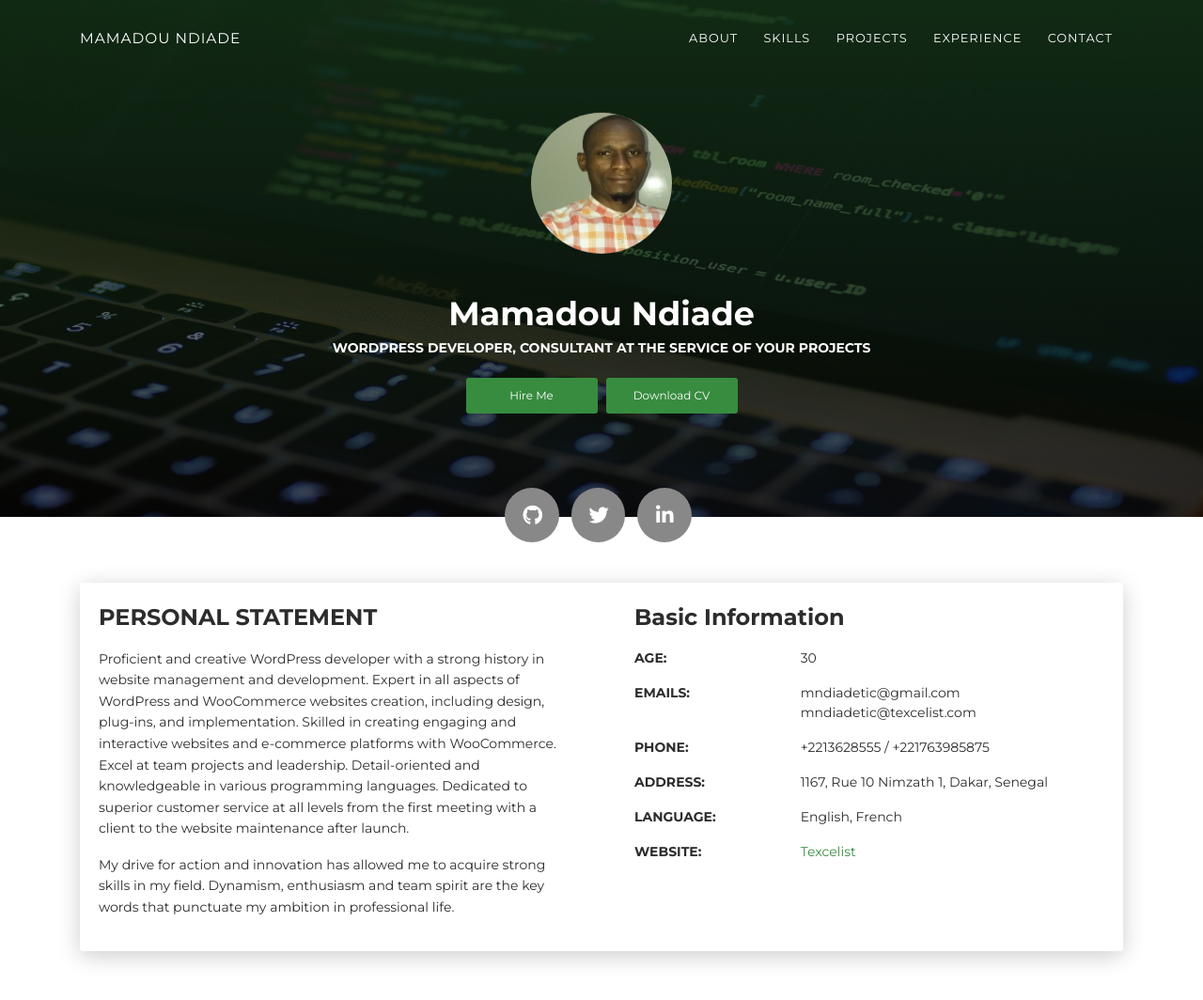
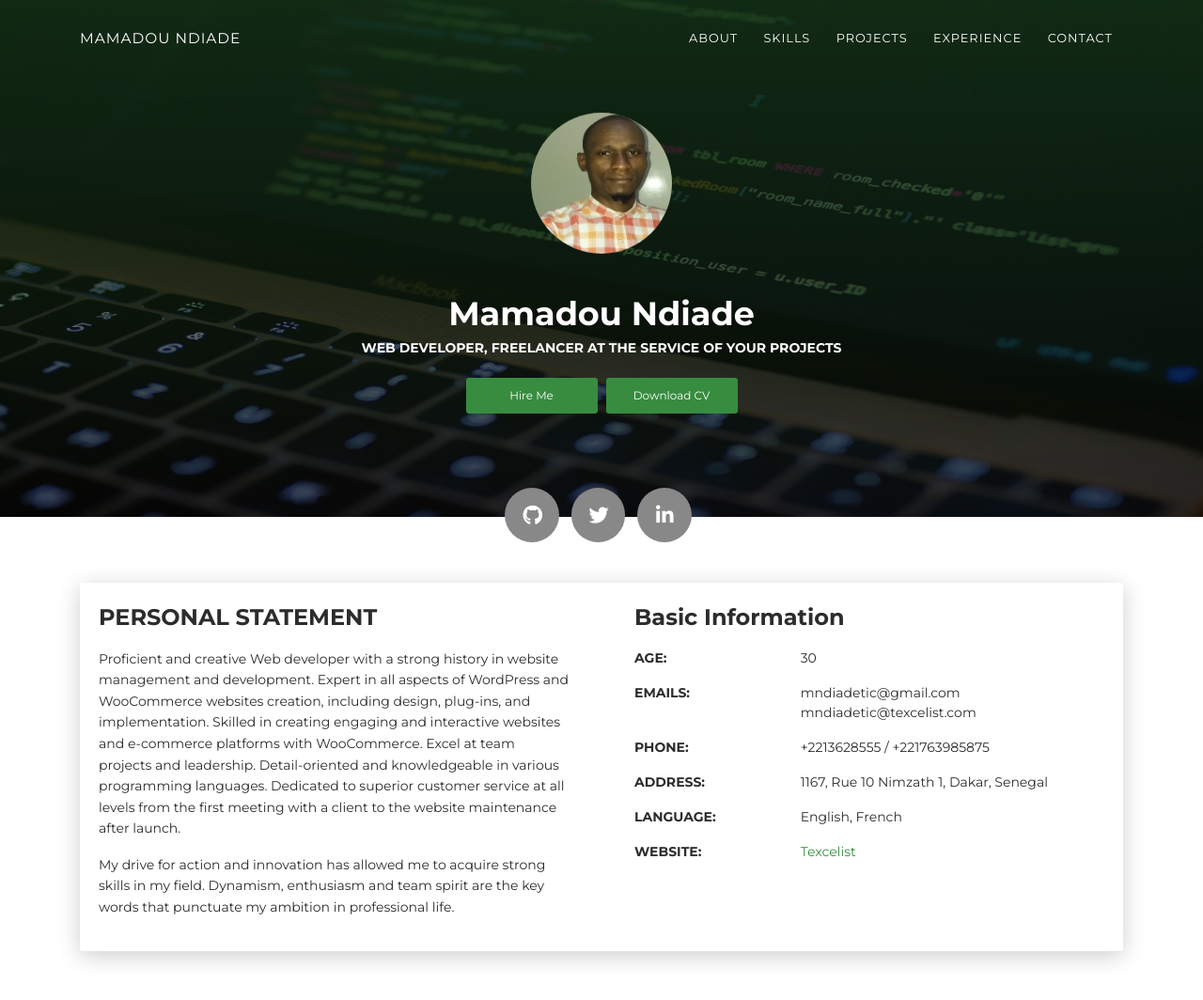
Before and after one commit to ndiadedev/dev-curriculum, a plain HTML site: page index.html in a window 1280 px wide. Shown: the top 1064 px of the page at 94% size. Drawn offline with Linux system fonts and the light colour scheme.

Commit message:
Update index.html
update profile

```diff
--- a/index.html
+++ b/index.html
@@ -43,7 +43,7 @@
         <div class="content-center">
           <div class="cc-profile-image"><a href="#"><img src="images/ndiade.jpg" alt="Image"/></a></div>
           <div class="h2 title">Mamadou Ndiade</div>
-          <p class="category text-white">WordPress developer, Consultant at the service of your projects</p><a class="btn btn-primary smooth-scroll mr-2" href="#contact" data-aos="zoom-in" data-aos-anchor="data-aos-anchor">Hire Me</a><a class="btn btn-primary" href="#" data-aos="zoom-in" data-aos-anchor="data-aos-anchor">Download CV</a>
+          <p class="category text-white">Web developer, freelancer at the service of your projects</p><a class="btn btn-primary smooth-scroll mr-2" href="#contact" data-aos="zoom-in" data-aos-anchor="data-aos-anchor">Hire Me</a><a class="btn btn-primary" href="#" data-aos="zoom-in" data-aos-anchor="data-aos-anchor">Download CV</a>
         </div>
       </div>
       <div class="section">
@@ -67,7 +67,7 @@
             <div class="h4 mt-0 title">PERSONAL STATEMENT</div>
            <!--  <p>I am a web application software developer and UI-UX Designer with 6 years’ experience developing a wide range of applications and templates for both web and mobile reponsiveness. I have proven expertise in building travel web apllication, i understand aspects of development from project planning to requirements gathering through to writing code, creating documentation and support for end users</p> -->
            <p>
-            Proficient and creative WordPress developer with a strong history in website management and development.
+            Proficient and creative Web developer with a strong history in website management and development.
             Expert in all aspects of WordPress and WooCommerce websites creation, including design, plug-ins, and implementation. Skilled in creating engaging and interactive websites and e-commerce platforms with WooCommerce. Excel at team projects and leadership. Detail-oriented and knowledgeable in various programming languages. Dedicated to superior customer service at all levels from the first meeting with a client to the website maintenance after launch.
            </p>
             <p>My drive for action and innovation has allowed me to acquire strong skills in my field. Dynamism, enthusiasm and team spirit are the key words that punctuate my ambition in professional life. <!--<a href="https://templateflip.com/templates/creative-c/" target="_blank">Learn More</a>--></p>
```
